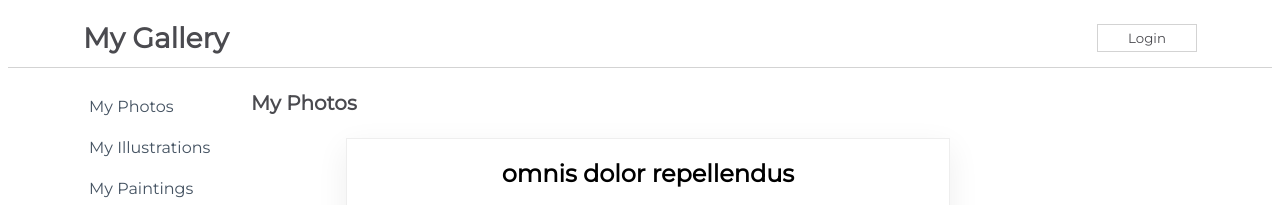
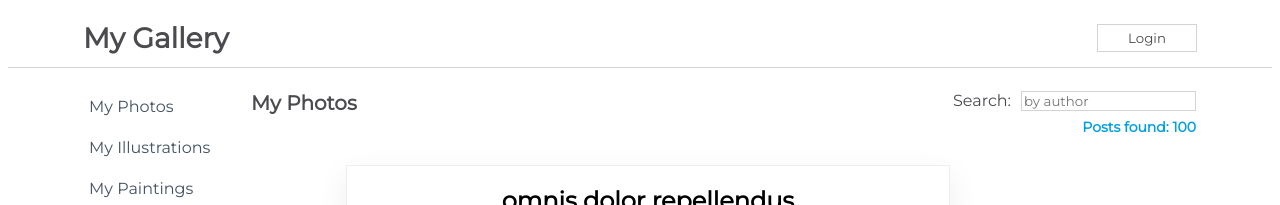
Before and after one commit to AwrelH/challenge1, a React (Create React App) app in the folder my-app/: page / in a window 1280 px wide. Shown: the top 205 px of the page. Built offline with nearby package versions, Linux system fonts and the light colour scheme.

Commit message:
added search functionality

```diff
--- a/my-app/src/App.js
+++ b/my-app/src/App.js
@@ -2,6 +2,7 @@ import css from './App.module.css';
 import Sidebar from './components/Sidebar';
 import NavBarForm from './components/NavBarForm';
 import Content from './components/Content';
+import SearchBar from './components/SearchBar';
 
 function App() {
   return (
@@ -11,6 +12,7 @@ function App() {
       <NavBarForm/>
       <Content />
 
+
     </div>
   );
 }
--- a/my-app/src/components/Content.js
+++ b/my-app/src/components/Content.js
@@ -1,52 +1,67 @@
-import React, { Component } from 'react'
-import {savedPosts} from '../posts.json'
-import css from './css/Content.module.css'
-import Loader from './Loader'
-import PostItem from './PostItem'
+import React, { Component } from "react";
+import { savedPosts } from "../posts.json";
+import css from "./css/Content.module.css";
+import Loader from "./Loader";
+import PostItem from "./PostItem";
 
 class Content extends React.Component {
   constructor(props) {
-      super(props)
+    super(props);
 
     this.state = {
       isLoaded: false,
-      }
+      posts: [],
+    };
   }
   getLoaded() {
-      console.log('getData() called')
+    console.log("getData() called");
     setTimeout(() => {
-          console.log('data fetched')
+      console.log("data fetched");
       this.setState({
-              isLoaded:true
-          })
-      }, 2000)
+        isLoaded: true,
+      });
+    }, 2000);
   }
 
   componentDidMount() {
-      console.log('getLoaded mount')
-      this.getLoaded()
+    console.log("getLoaded mount");
+    this.getLoaded();
+    this.setState({
+      posts: savedPosts,
+    });
   }
-
+  handleChange = (event) => {
+    const name = event.target.value.toLowerCase()
+    const filteredPosts = savedPosts.filter(post => {
+      return post.name.toLowerCase().includes(name)
+   })
+   this.setState({
+    posts: filteredPosts
+   })
+}
 
   render() {
     return (
       <div className={css.Content}>
         <div className={css.TitleBar}>
-            <h1>My Photos</h1></div>
+          <h1>My Photos</h1> <form>
+          <label htmlFor="searchInput">Search:</label>
+          <input onChange={(event) => this.handleChange(event)} placeholder="by author" id="searchInput" type='search' />
+          <h4>Posts found: {this.state.posts.length}</h4>
+
+        </form>
+           </div>
 
         <div className={css.SearchResults}>
-            {
-                        this.state.isLoaded ?
-                        <PostItem savedPosts={savedPosts} />
-                        : <Loader />
-                    }
-
+          {this.state.isLoaded ? (
+            <PostItem savedPosts={this.state.posts} />
+          ) : (
+            <Loader />
+          )}
         </div>
-
-
       </div>
-    )
+    );
   }
 }
 
-export default Content
+export default Content;
--- /dev/null
+++ b/my-app/src/components/SearchBar.js
@@ -0,0 +1,24 @@
+import React, { Component } from 'react'
+
+export class SearchBar extends Component {
+    constructor(props) {
+      super(props)
+
+      this.state = {
+         //
+      }
+    }
+  render() {
+    return (
+      <div>
+        <h1>Name Search</h1>
+        <form>
+            <input type='text' placeholder='Search Names'/>
+        </form>
+        <div>We will render names here</div>
+      </div>
+    )
+  }
+}
+
+export default SearchBar
```
Lines whose indentation alone changed are shown as unchanged.
